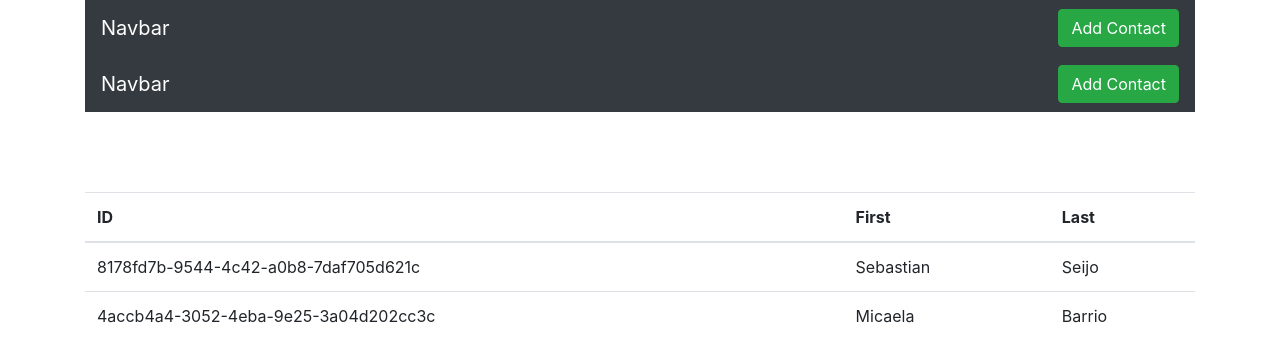
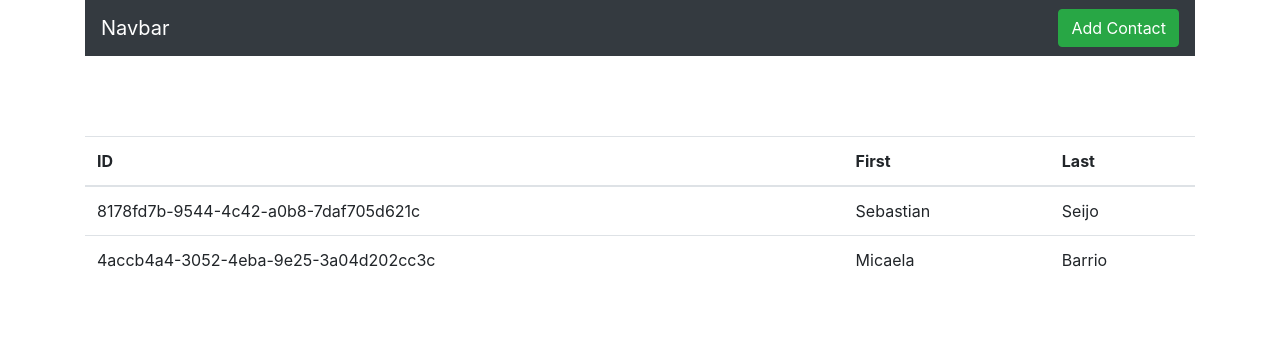
Before and after one commit to sebastiangseijo/address-book, an Angular app: page / in a window 1280 px wide. Shown: the top 362 px of the page. Built offline with nearby package versions, Linux system fonts and the light colour scheme.

Commit message:
remove navbar from contacts view

```diff
--- a/src/app/contacts/contacts-view/contacts-view.component.html
+++ b/src/app/contacts/contacts-view/contacts-view.component.html
@@ -1,7 +1,3 @@
 <div class="contacts-view">
-   <nav class="navbar navbar-dark bg-dark">
-      <a class="navbar-brand" href="#">Navbar</a>
-      <button type="button" class="btn btn-success">Add Contact</button>
-   </nav>
    <app-contacts-list></app-contacts-list>
 </div>
```
